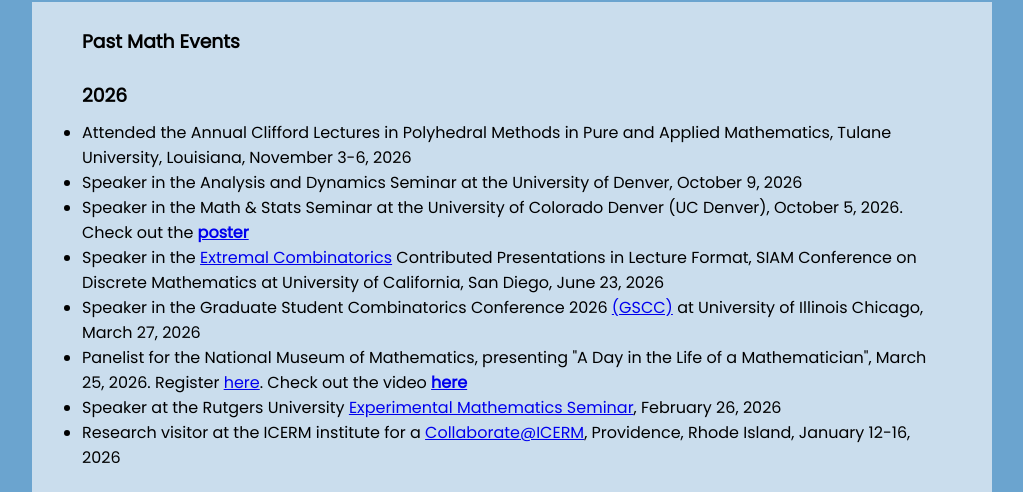
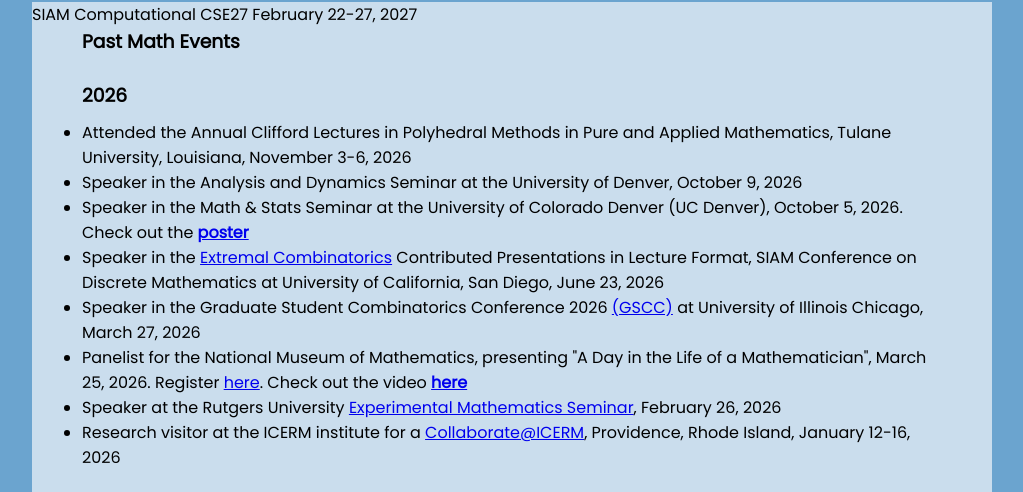
Before and after one commit to marti310/marti310.github.io, a plain HTML site: page findme.html in a window 1280 px wide. Shown: the part 428-920 px from the top of the page, without its empty margins (128-1151 px from the left). Drawn offline with Linux system fonts and the light colour scheme; some icons are missing.

Commit message:
Update findme.html

```diff
--- a/findme.html
+++ b/findme.html
@@ -37,8 +37,15 @@
 	 <!-- <br>
      <h3 style="margin-left:50px;">Upcoming Math Events</h3>
      <ul class="list">
-		<li>Speaker in the Analysis and Dynamics Seminar at the University of Denver, October 9, 2026</li>
+		<li>Speaker in the Parking Functions: Enumerative Combinatorics & Beyond <a href="https://canadam.org/2027/online-program/#mini-p0ZiOC3GmUtx4XAmkt" target="_blank">Invited Minisymposia</a>
+		at the Canadian Discrete and Algorithmic Mathematics Conference (CanaDAM), University of British Columbia, Okanagan, June 14-18, 2027 </li>
+		<li>Speaker and co-organizing a session in the AMS Eastern Sectional <a href="https://www.ams.org/meetings/sectional/spring2027e" target="_blank">
+	         Meeting</a>, Syracuse University, New York, April 10-11, 2027</li>
+		<li>Speaker in the Mathematical and Computational Methods from the AMIGAs Cohort <a href="https://www.ams.org/meetings/sectional/spring2027e" target="_blank">
+	         Minisymposium</a> as part of the SIAM Conference on Computational Science and Engineering <a href="https://www.siam.org/conferences-events/siam-conferences/cse27/" target="_blank">(CSE27)</a>,
+		     Pittsburgh, Pennsylvania, February 22-26, 2027</li>
      </ul> -->
+	 SIAM Computational CSE27	February 22-27, 2027
 
      <br>
 
```
